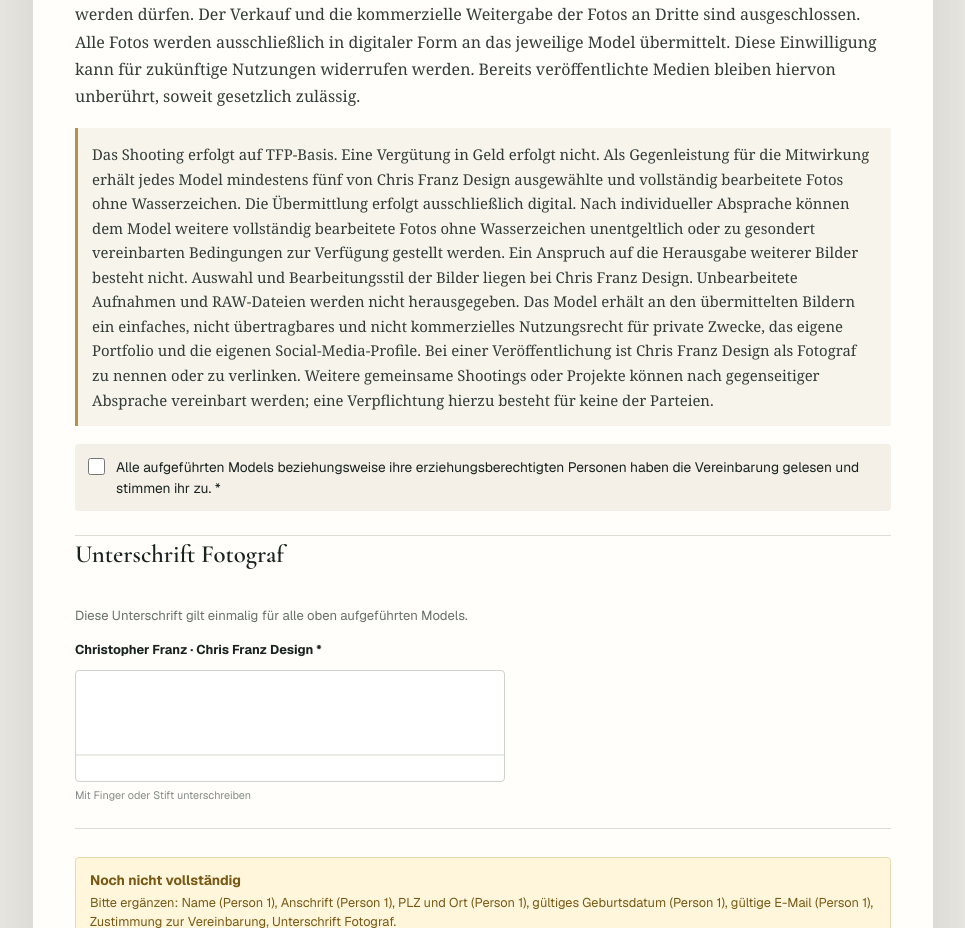
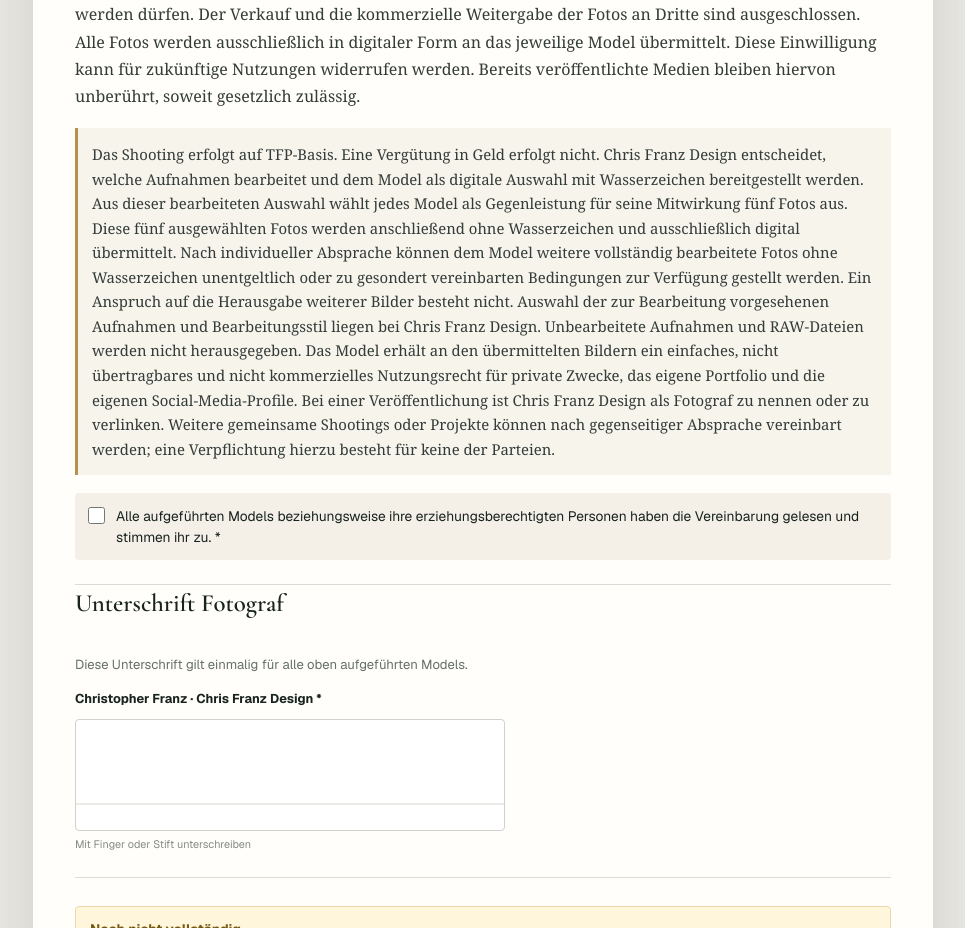
Before and after one commit to cranker84cf-droid/Model-Release, a Next.js app: page / in a window 1280 px wide. Shown: the part 1060-1988 px from the top of the page, without its empty margins (157-1122 px from the left). Built offline with nearby package versions, Linux system fonts and the light colour scheme.

Commit message:
Add files via upload

```diff
--- a/app/page.tsx
+++ b/app/page.tsx
@@ -20,7 +20,7 @@
 };
 
 const consentText = "Ich erkläre mich damit einverstanden, dass die von Chris Franz Design aufgenommenen Fotos für Portfolio, Website, Social Media (z. B. Instagram/Facebook), Ausstellungen und Eigenwerbung verwendet werden dürfen. Der Verkauf und die kommerzielle Weitergabe der Fotos an Dritte sind ausgeschlossen. Alle Fotos werden ausschließlich in digitaler Form an das jeweilige Model übermittelt. Diese Einwilligung kann für zukünftige Nutzungen widerrufen werden. Bereits veröffentlichte Medien bleiben hiervon unberührt, soweit gesetzlich zulässig.";
-const imageTerms = "Das Shooting erfolgt auf TFP-Basis. Eine Vergütung in Geld erfolgt nicht. Als Gegenleistung für die Mitwirkung erhält jedes Model mindestens fünf von Chris Franz Design ausgewählte und vollständig bearbeitete Fotos ohne Wasserzeichen. Die Übermittlung erfolgt ausschließlich digital. Nach individueller Absprache können dem Model weitere vollständig bearbeitete Fotos ohne Wasserzeichen unentgeltlich oder zu gesondert vereinbarten Bedingungen zur Verfügung gestellt werden. Ein Anspruch auf die Herausgabe weiterer Bilder besteht nicht. Auswahl und Bearbeitungsstil der Bilder liegen bei Chris Franz Design. Unbearbeitete Aufnahmen und RAW-Dateien werden nicht herausgegeben. Das Model erhält an den übermittelten Bildern ein einfaches, nicht übertragbares und nicht kommerzielles Nutzungsrecht für private Zwecke, das eigene Portfolio und die eigenen Social-Media-Profile. Bei einer Veröffentlichung ist Chris Franz Design als Fotograf zu nennen oder zu verlinken. Weitere gemeinsame Shootings oder Projekte können nach gegenseitiger Absprache vereinbart werden; eine Verpflichtung hierzu besteht für keine der Parteien.";
+const imageTerms = "Das Shooting erfolgt auf TFP-Basis. Eine Vergütung in Geld erfolgt nicht. Chris Franz Design entscheidet, welche Aufnahmen bearbeitet und dem Model als digitale Auswahl mit Wasserzeichen bereitgestellt werden. Aus dieser bearbeiteten Auswahl wählt jedes Model als Gegenleistung für seine Mitwirkung fünf Fotos aus. Diese fünf ausgewählten Fotos werden anschließend ohne Wasserzeichen und ausschließlich digital übermittelt. Nach individueller Absprache können dem Model weitere vollständig bearbeitete Fotos ohne Wasserzeichen unentgeltlich oder zu gesondert vereinbarten Bedingungen zur Verfügung gestellt werden. Ein Anspruch auf die Herausgabe weiterer Bilder besteht nicht. Auswahl der zur Bearbeitung vorgesehenen Aufnahmen und Bearbeitungsstil liegen bei Chris Franz Design. Unbearbeitete Aufnahmen und RAW-Dateien werden nicht herausgegeben. Das Model erhält an den übermittelten Bildern ein einfaches, nicht übertragbares und nicht kommerzielles Nutzungsrecht für private Zwecke, das eigene Portfolio und die eigenen Social-Media-Profile. Bei einer Veröffentlichung ist Chris Franz Design als Fotograf zu nennen oder zu verlinken. Weitere gemeinsame Shootings oder Projekte können nach gegenseitiger Absprache vereinbart werden; eine Verpflichtung hierzu besteht für keine der Parteien.";
 const emailPattern = /^[^\s@]+@[^\s@]+\.[^\s@]+$/;
 
 function newModel(index: number): ModelData {
```
